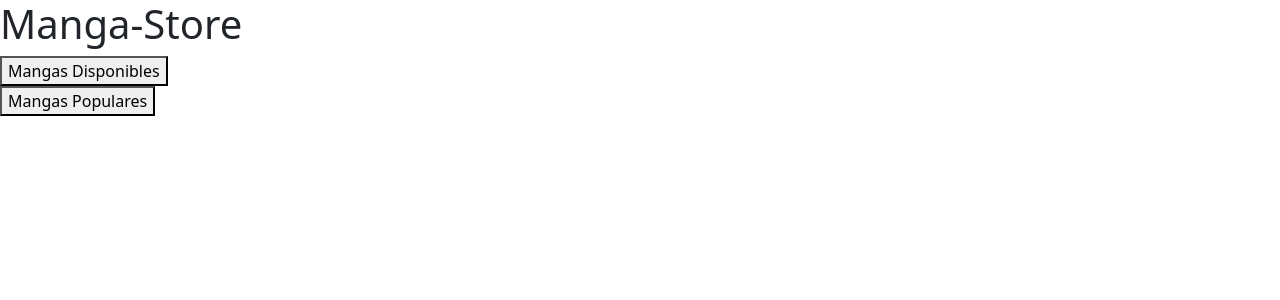
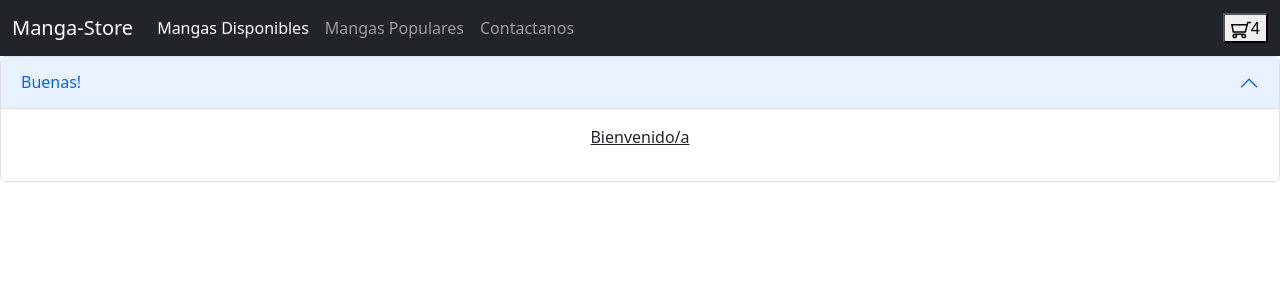
Before and after one commit to LautaroToledoP/React, a React (Create React App) app: page / in a window 1280 px wide. Shown: the top 300 px of the page. Built offline with nearby package versions, Linux system fonts and the light colour scheme.

Commit message:
1er-pre-entrega-final

```diff
--- a/src/App.js
+++ b/src/App.js
@@ -1,14 +1,15 @@
-import logo from './logo.svg';
+import React from 'react'
 import './App.css';
 import Navbar from './components/Navbar/Navbar';
+import ItemListContainer from './components/Navbar/ItemListContainer/ItemListContainer';
 
 function App() {
   return (
 
-    <div>
-      <header>
-        <Navbar/>
-      </header>
+    <div className="App">
+        <Navbar />
+      <ItemListContainer greeting={'Bienvenido/a'}/>
+
     </div>
 
   );
--- /dev/null
+++ b/src/components/CartWidget/CartWidget.js
@@ -0,0 +1,12 @@
+import cart1 from './assets/cart1.svg'
+
+const CartWidget = () => {
+    return (
+        <div>
+        <button><img src={cart1} alt='cart1'/>
+        4</button>
+        </div>
+    )
+}
+
+export default CartWidget
--- /dev/null
+++ b/src/components/Navbar/ItemListContainer/ItemListContainer.css
@@ -0,0 +1 @@
+.big {text-decoration:underline;}
--- /dev/null
+++ b/src/components/Navbar/ItemListContainer/ItemListContainer.js
@@ -0,0 +1,30 @@
+import './ItemListContainer.css'
+const ItemListContainer = ({greeting}) => {
+    return <div class="accordion" id="accordionExample">
+    <div class="accordion-item">
+      <h2 class="accordion-header" id="headingOne">
+        <button class="accordion-button" type="button" data-bs-toggle="collapse" data-bs-target="#collapseOne" aria-expanded="true" aria-controls="collapseOne">
+          Buenas!
+        </button>
+      </h2>
+      <div id="collapseOne" class="accordion-collapse collapse show" aria-labelledby="headingOne" data-bs-parent="#accordionExample">
+        <div class="accordion-body">
+        <p className='big'>{greeting}</p>
+        </div>
+      </div>
+    </div>
+  </div>
+
+
+
+
+
+
+
+
+
+
+    /*<p>{greeting}</p>*/
+}
+
+export default ItemListContainer
--- a/src/components/Navbar/Navbar.js
+++ b/src/components/Navbar/Navbar.js
@@ -1,16 +1,45 @@
 import './Navbar.css'
-
+import CartWidget  from '../CartWidget/CartWidget'
 const Navbar = () => {
     return (
-        <nav>
-            <h1>Manga-Store</h1>
+        <nav class="navbar navbar-expand-lg navbar-dark bg-dark">
+  <div class="container-fluid">
+    <a class="navbar-brand" href="#">Manga-Store</a>
+    <button class="navbar-toggler" type="button" data-bs-toggle="collapse" data-bs-target="#navbarSupportedContent" aria-controls="navbarSupportedContent" aria-expanded="false" aria-label="Toggle navigation">
+      <span class="navbar-toggler-icon"></span>
+    </button>
+    <div class="collapse navbar-collapse" id="navbarSupportedContent">
+      <ul class="navbar-nav me-auto mb-2 mb-lg-0">
+        <li class="nav-item">
+          <a class="nav-link active" aria-current="page" href="#">Mangas Disponibles</a>
+        </li>
+        <li class="nav-item">
+          <a class="nav-link" href="#">Mangas Populares</a>
+        </li>
+        <li class="nav-item">
+          <a class="nav-link">Contactanos</a>
+        </li>
+      </ul>
+      <form class="d-flex">
+        <CartWidget />
+      </form>
+    </div>
+  </div>
+</nav>
+        /*<nav className='navbar bg-light'>
+          <div className='container-fluid'>
+
+            <span className='navbar-brand mb-0 h1'>Manga-Store</span>
+
             <div>
                 <button>Mangas Disponibles</button>
             </div>
             <div>
                 <button>Mangas Populares</button>
             </div>
-        </nav>
+            <CartWidget />
+          </div>
+        </nav>*/
 
     )
 }
```
Also changed, not shown: src/components/CartWidget/assets/cart1.svg (added).
